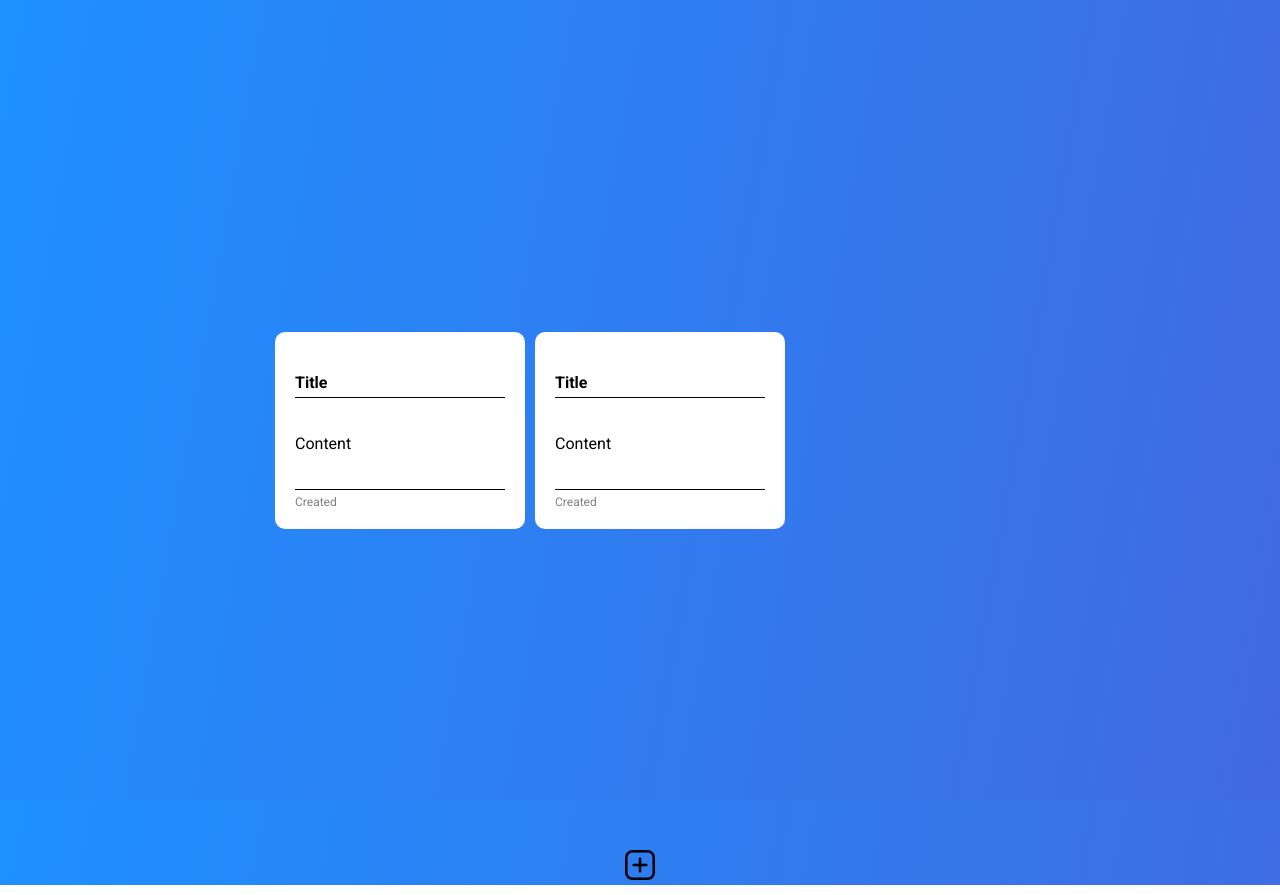
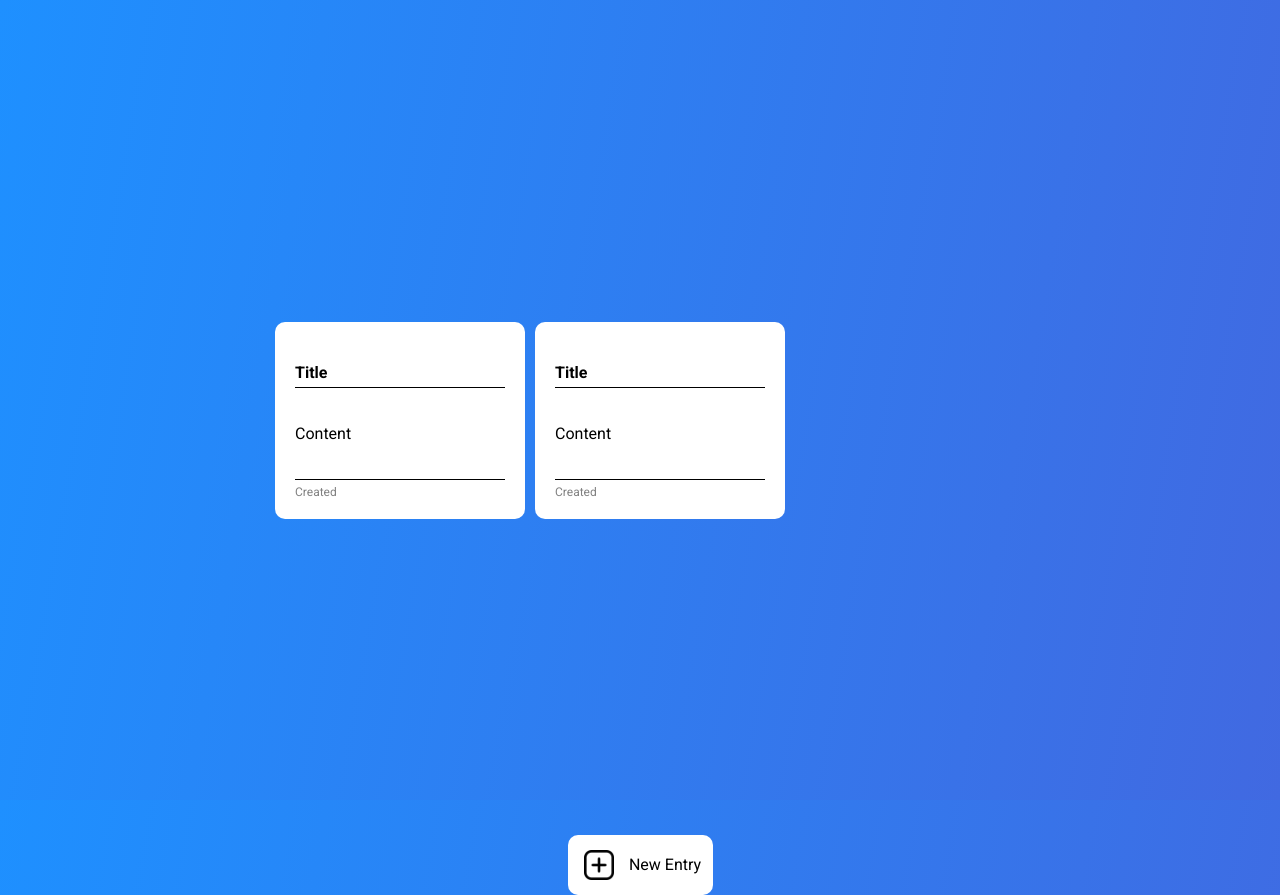
Before and after one commit to schmenniooo/Journal_IO, a React (Vite) app: page / in a window 1280 px wide. Built offline with nearby package versions, Linux system fonts and the light colour scheme.

Commit message:
new footer structure

```diff
--- a/src/components/Footer/footer.css
+++ b/src/components/Footer/footer.css
@@ -9,6 +9,44 @@
     width: 100%;
 }
 
+.footerButtonContainer {
+
+    display: flex;
+    flex-direction: row;
+    justify-content: center;
+    align-items: center;
+    width: 125px;
+    gap: 10px;
+    border-radius: 10px;
+    padding: 10px;
+    color: black;
+    background: white;
+    transition: 0.3s ease, box-shadow 0.3s ease;
+}
+.footerButtonContainer:hover {
+
+    cursor: pointer;
+    transform: translateY(-5px);
+    transition: 0.2s;
+    box-shadow: 0 0 10px rgba(0, 0, 0, 0.2);
+}
+
+.addButton {
+
+    height: 40px;
+    width: 40px;
+    background: inherit;
+    border-color: transparent;
+    cursor: pointer;
+    outline: none;
+    padding: 0;
+    margin: 0;
+    display: flex;
+    justify-content: center;
+    align-items: center;
+    overflow: hidden;
+}
+
 @media (max-width: 700px) {
 
     .footer {
--- a/src/components/Footer/footer.jsx
+++ b/src/components/Footer/footer.jsx
@@ -14,7 +14,10 @@ function Footer() {
     return (
 
         <footer className="footer">
-            <button className="optionsButton" onClick={openEditModal}><img src="/add_icon.png" className="icon" alt="Add enty"/></button>
+            <section className="footerButtonContainer">
+                <button className="addButton" onClick={openEditModal}><img src="/add_icon.png" className="icon" alt="Add enty"/></button>
+                New Entry
+            </section>
             <ModalEntryView isOpen={isModalOpen} onClose={openEditModal}></ModalEntryView>
         </footer>
     )
```
